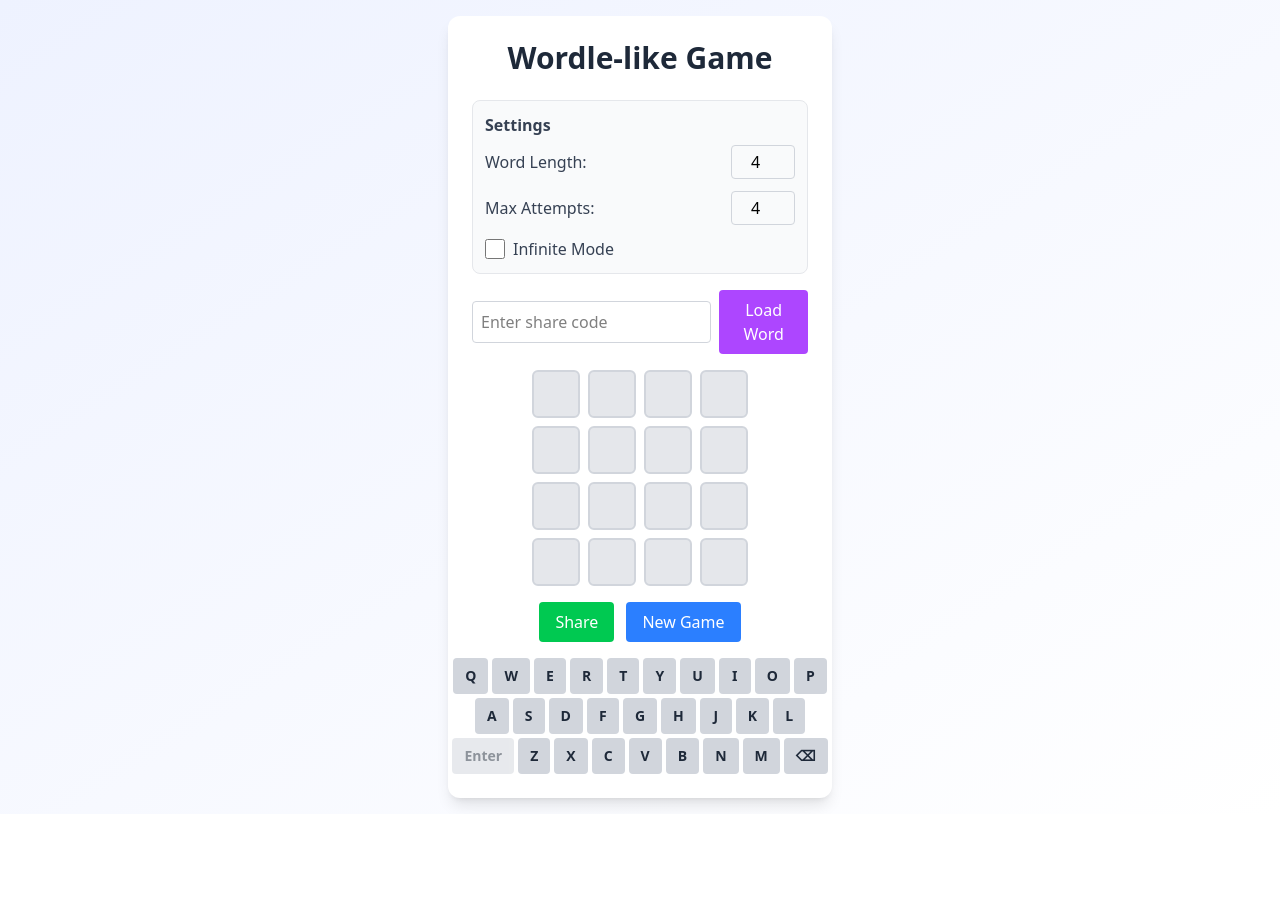
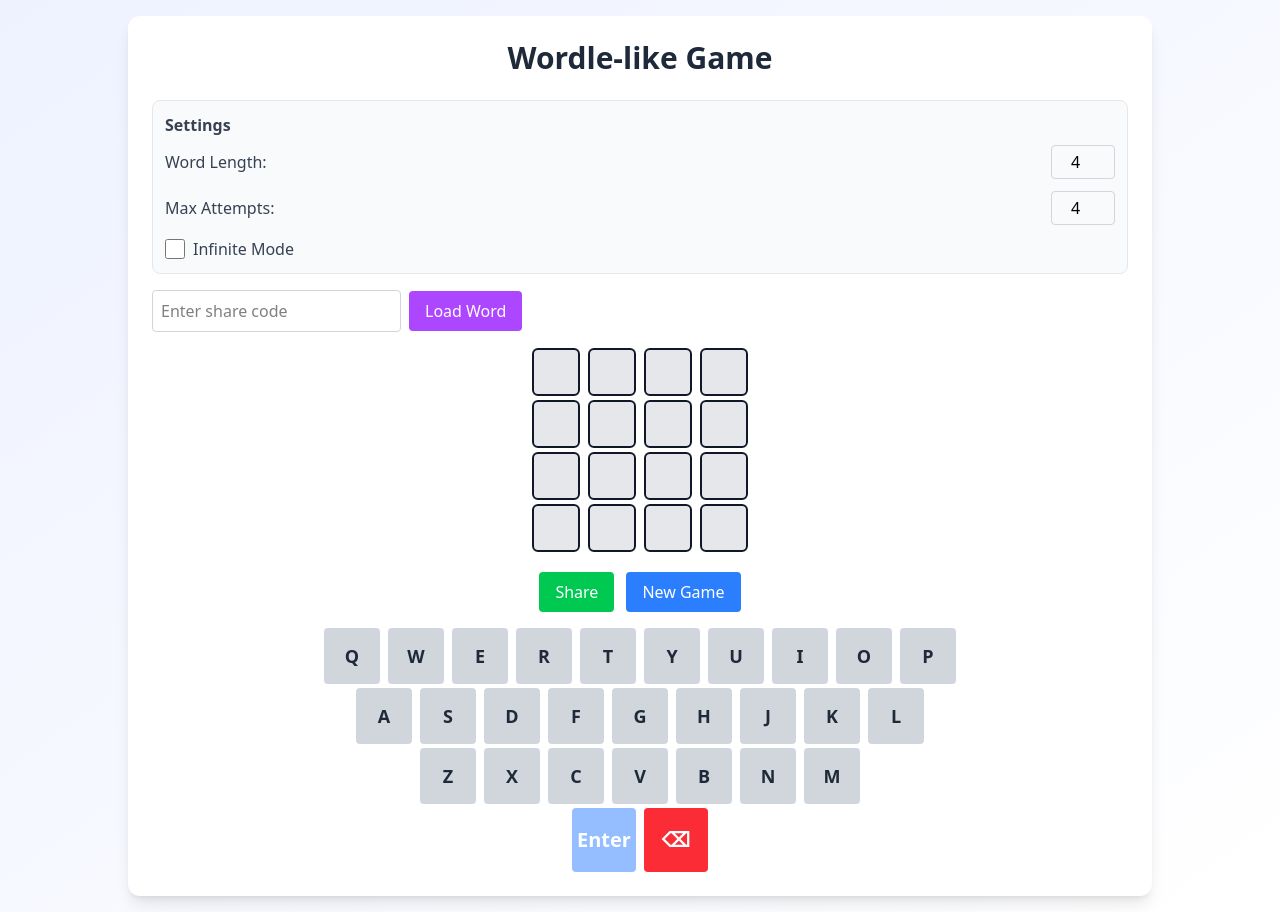
Before and after one commit to Priyansh-14/wordle_clone, a React (Vite) app: page / in a window 1280 px wide. Before the commit the page ends 814 px from the top, so only its background shows below. Built offline with nearby package versions, Linux system fonts and the light colour scheme; no server answers.

Commit message:
Building the Whole Project

```diff
--- a/src/App.jsx
+++ b/src/App.jsx
@@ -4,8 +4,10 @@ import "./index.css";
 
 function App() {
   return (
-    <div className="min-h-screen flex items-center justify-center bg-gradient-to-br from-indigo-50 to-white p-4">
-      <Game />
+    <div className="min-h-screen w-full bg-gradient-to-br from-indigo-50 to-white p-4">
+      <div className="max-w-screen-lg mx-auto flex flex-col items-center">
+        <Game />
+      </div>
     </div>
   );
 }
--- a/src/components/Game.jsx
+++ b/src/components/Game.jsx
@@ -10,7 +10,6 @@ import {
   decodeWord,
 } from "../utils/wordUtils";
 
-// Main Game component manages the overall game state and logic
 const Game = () => {
   // Game settings state
   const [wordLength, setWordLength] = useState(4);
@@ -20,39 +19,36 @@ const Game = () => {
   // Game state variables
   const [wordList, setWordList] = useState({});
   const [targetWord, setTargetWord] = useState("");
-  const [guesses, setGuesses] = useState([]); // Each guess: { word, feedback }
+  const [guesses, setGuesses] = useState([]);
   const [currentGuess, setCurrentGuess] = useState("");
   const [error, setError] = useState("");
-  const [keyboardStatus, setKeyboardStatus] = useState({}); // Mapping letter -> status ('correct', 'present', 'absent')
+  const [keyboardStatus, setKeyboardStatus] = useState({});
   const [gameOver, setGameOver] = useState(false);
 
-  // New state for sharing features
+  // Sharing features
   const [shareCode, setShareCode] = useState("");
   const [isSharedGame, setIsSharedGame] = useState(false);
 
-  // Load words from the local words.json file on component mount
+  // Load words from local words.json on mount
   useEffect(() => {
     fetch(`${import.meta.env.BASE_URL}words.json`)
       .then((res) => res.json())
       .then((data) => {
         setWordList(data);
-        // Start a new game once the word list is loaded
         startNewGame(data, wordLength);
       })
       .catch((err) => console.error("Error loading words:", err));
     // eslint-disable-next-line react-hooks/exhaustive-deps
   }, []);
 
-  // Wrap startNewGame with useCallback so it is stable between renders
+  // Start or restart the game
   const startNewGame = useCallback(
     (words, length) => {
-      // Only start a random game if not in shared game mode.
       if (!isSharedGame) {
-        // Filter valid words by the selected length
+        // Filter valid words by selected length
         const validWords = Object.keys(words).filter(
-          (word) => word.length === length
+          (w) => w.length === length
         );
-        // Randomly select a target word from the valid words
         const newTarget = getRandomWord(validWords);
         setTargetWord(newTarget);
       }
@@ -65,7 +61,7 @@ const Game = () => {
     [isSharedGame]
   );
 
-  // Reset the game when settings change (but only if not in shared mode)
+  // Reset the game if settings change (unless we are in a shared game)
   useEffect(() => {
     if (Object.keys(wordList).length > 0 && !isSharedGame) {
       startNewGame(wordList, wordLength);
@@ -79,10 +75,11 @@ const Game = () => {
     isSharedGame,
   ]);
 
-  // Function to handle key presses from the on-screen keyboard
+  // Handle on-screen keyboard input
   const handleKeyPress = (key) => {
     if (gameOver) return;
     setError("");
+
     if (key === "Enter") {
       if (currentGuess.length === wordLength) {
         submitGuess();
@@ -90,14 +87,13 @@ const Game = () => {
     } else if (key === "Backspace") {
       setCurrentGuess((prev) => prev.slice(0, -1));
     } else {
-      // Append letter if current guess is not full
       if (currentGuess.length < wordLength) {
         setCurrentGuess((prev) => prev + key.toLowerCase());
       }
     }
   };
 
-  // Function to submit the current guess (called on Enter key press)
+  // Submit the current guess
   const submitGuess = () => {
     if (currentGuess.length !== wordLength) {
       setError(`Guess must be ${wordLength} letters long.`);
@@ -107,17 +103,16 @@ const Game = () => {
       setError("Not a valid word.");
       return;
     }
-    // Get feedback for the guess (correct, present, absent)
+
     const feedback = getFeedback(currentGuess, targetWord);
-    // Update the on‑screen keyboard based on feedback
     updateKeyboardStatus(currentGuess, feedback);
-    // Add the new guess to the guesses array
+
     const newGuess = { word: currentGuess, feedback };
     const newGuesses = [...guesses, newGuess];
     setGuesses(newGuesses);
     setCurrentGuess("");
 
-    // Check if the guess matches the target word or if the max attempts are reached
+    // Check if correct or out of attempts
     if (currentGuess === targetWord) {
       setGameOver(true);
     } else if (!infiniteMode && newGuesses.length >= maxAttempts) {
@@ -125,13 +120,13 @@ const Game = () => {
     }
   };
 
-  // Update the keyboard status mapping based on the feedback of the current guess
+  // Update keyboard letters based on feedback
   const updateKeyboardStatus = (guess, feedback) => {
     const newStatus = { ...keyboardStatus };
     for (let i = 0; i < guess.length; i++) {
       const letter = guess[i].toUpperCase();
       const status = feedback[i];
-      // Priority: 'correct' > 'present' > 'absent'
+      // Priority: correct > present > absent
       if (newStatus[letter] === "correct") continue;
       if (newStatus[letter] === "present" && status === "absent") continue;
       newStatus[letter] = status;
@@ -139,17 +134,16 @@ const Game = () => {
     setKeyboardStatus(newStatus);
   };
 
-  // Generate and display a shareable code for the target word (encoded with Base64)
+  // Generate a share code
   const handleShare = () => {
     const encoded = encodeWord(targetWord);
     alert(`Share this code with your friends: ${encoded}`);
   };
 
-  // Handle loading a shared word from the provided share code
+  // Load a shared word from a code
   const handleLoadShare = () => {
     const decoded = decodeWord(shareCode);
     if (decoded) {
-      // Optionally update the word length to match the shared word
       setWordLength(decoded.length);
       setTargetWord(decoded);
       setGuesses([]);
@@ -164,18 +158,19 @@ const Game = () => {
     setShareCode("");
   };
 
-  // Function to start a new game that cancels shared mode
+  // Cancel shared mode and start fresh
   const handleNewGame = () => {
     setIsSharedGame(false);
     startNewGame(wordList, wordLength);
   };
 
   return (
-    <div className="max-w-sm w-full bg-white rounded-xl shadow-lg p-6">
+    <div className="w-full bg-white rounded-xl shadow-lg p-4 sm:p-6">
       <h1 className="text-3xl font-extrabold text-center mb-6 text-gray-800">
         Wordle-like Game
       </h1>
 
+      {/* Settings */}
       <Settings
         wordLength={wordLength}
         setWordLength={setWordLength}
@@ -185,12 +180,13 @@ const Game = () => {
         setInfiniteMode={setInfiniteMode}
       />
 
-      <div className="flex items-center gap-2 mb-4">
+      {/* Share code input */}
+      <div className="flex flex-col sm:flex-row items-center gap-2 mb-4">
         <input
           type="text"
           value={shareCode}
           onChange={(e) => setShareCode(e.target.value)}
-          className="border border-gray-300 p-2 rounded w-full focus:outline-none focus:ring-2 focus:ring-purple-400"
+          className="border border-gray-300 p-2 rounded w-full sm:w-auto focus:outline-none focus:ring-2 focus:ring-purple-400"
           placeholder="Enter share code"
         />
         <button
@@ -201,6 +197,7 @@ const Game = () => {
         </button>
       </div>
 
+      {/* Game Grid */}
       <Grid
         guesses={guesses}
         wordLength={wordLength}
@@ -209,10 +206,12 @@ const Game = () => {
         gameOver={gameOver}
       />
 
+      {/* Error Message */}
       {error && (
         <p className="text-red-500 text-center mb-2 font-medium">{error}</p>
       )}
 
+      {/* Win / Loss Message */}
       {gameOver && (
         <div className="text-center my-4">
           {guesses[guesses.length - 1]?.word === targetWord ? (
@@ -227,6 +226,7 @@ const Game = () => {
         </div>
       )}
 
+      {/* Share & New Game Buttons */}
       <div className="flex justify-center gap-3 mb-4">
         <button
           onClick={handleShare}
@@ -242,6 +242,7 @@ const Game = () => {
         </button>
       </div>
 
+      {/* On-screen keyboard */}
       <Keyboard
         keyboardStatus={keyboardStatus}
         onKeyPress={handleKeyPress}
--- a/src/components/Grid.jsx
+++ b/src/components/Grid.jsx
@@ -4,11 +4,14 @@ const Grid = ({ guesses, wordLength, maxAttempts, currentGuess, gameOver }) => {
   const rows = [];
   for (let i = 0; i < maxAttempts; i++) {
     if (i < guesses.length) {
+      // Past guesses
       rows.push(guesses[i]);
     } else if (i === guesses.length && !gameOver) {
+      // Current guess row
       const rowWord = currentGuess.padEnd(wordLength, "");
       rows.push({ word: rowWord, feedback: Array(wordLength).fill("") });
     } else {
+      // Empty rows
       rows.push({ word: "", feedback: Array(wordLength).fill("") });
     }
   }
@@ -27,20 +30,36 @@ const Grid = ({ guesses, wordLength, maxAttempts, currentGuess, gameOver }) => {
   };
 
   return (
-    <div className="grid gap-2 mb-4">
+    // overflow-x-auto: allows horizontal scrolling if needed
+    <div className="overflow-x-auto w-full mb-4">
+      {/*
+        A flex container that stacks rows.
+        We add px-2 for some horizontal padding on smaller screens.
+      */}
+      <div className="px-2 sm:px-0 flex flex-col items-center">
         {rows.map((row, rowIndex) => (
-        <div key={rowIndex} className="flex justify-center gap-2">
+          <div
+            key={rowIndex}
+            className="flex justify-center gap-1 sm:gap-2 mb-1"
+          >
             {Array.from({ length: wordLength }).map((_, colIndex) => {
               const letter = row.word[colIndex]
                 ? row.word[colIndex].toUpperCase()
                 : "";
               const status = row.feedback[colIndex] || "";
+
               return (
                 <div
                   key={colIndex}
-                className={`w-12 h-12 border-2 border-gray-300 flex items-center justify-center text-2xl font-bold rounded-md ${getBgColor(
-                  status
-                )}`}
+                  className={`
+                    flex items-center justify-center border-2 rounded-md font-bold
+                    ${getBgColor(status)}
+                    // Responsive square sizes
+                    w-6 h-6 text-xs
+                    sm:w-8 sm:h-8 sm:text-sm
+                    md:w-10 md:h-10 md:text-base
+                    lg:w-12 lg:h-12 lg:text-lg
+                  `}
                 >
                   {letter}
                 </div>
@@ -49,6 +68,7 @@ const Grid = ({ guesses, wordLength, maxAttempts, currentGuess, gameOver }) => {
           </div>
         ))}
       </div>
+    </div>
   );
 };
 
--- a/src/components/Keyboard.jsx
+++ b/src/components/Keyboard.jsx
@@ -3,9 +3,17 @@ import React from "react";
 const Keyboard = ({ keyboardStatus, onKeyPress, isEnterEnabled }) => {
   const row1 = "QWERTYUIOP".split("");
   const row2 = "ASDFGHJKL".split("");
-  const row3 = ["Enter", ..."ZXCVBNM".split(""), "Backspace"];
+  const row3 = "ZXCVBNM".split("");
+  const row4 = ["Enter", "Backspace"];
 
-  const getBgColor = (status) => {
+  // For special keys, use custom colors; otherwise use the default status-based colors
+  const getBgColor = (key, status) => {
+    if (key === "Enter") {
+      return "bg-blue-500 text-white";
+    }
+    if (key === "Backspace") {
+      return "bg-red-500 text-white";
+    }
     switch (status) {
       case "correct":
         return "bg-green-500 text-white";
@@ -19,18 +27,23 @@ const Keyboard = ({ keyboardStatus, onKeyPress, isEnterEnabled }) => {
   };
 
   const renderKey = (key) => {
-    let extraClasses = "cursor-pointer hover:opacity-90 transition-opacity";
-    if (key === "Enter") {
-      extraClasses += isEnterEnabled ? "" : " opacity-50 cursor-not-allowed";
-    }
+    const disabled = key === "Enter" && !isEnterEnabled;
+    const isSpecial = key === "Enter" || key === "Backspace";
     return (
       <button
         key={key}
         onClick={() => onKeyPress(key)}
-        disabled={key === "Enter" && !isEnterEnabled}
-        className={`px-3 py-2 rounded text-sm font-bold min-w-[2rem] ${getBgColor(
-          keyboardStatus[key] || ""
-        )} ${extraClasses}`}
+        disabled={disabled}
+        className={`
+          flex items-center justify-center rounded font-bold transition-opacity
+          ${getBgColor(key, keyboardStatus[key] || "")}
+          ${disabled ? "opacity-50 cursor-not-allowed" : "hover:opacity-90"}
+          ${
+            isSpecial
+              ? "w-12 h-12 text-base sm:w-14 sm:h-14 sm:text-lg md:w-16 md:h-16 md:text-xl"
+              : "w-8 h-8 text-xs sm:w-10 sm:h-10 sm:text-sm md:w-12 md:h-12 md:text-base lg:w-14 lg:h-14 lg:text-lg"
+          }
+        `}
       >
         {key === "Backspace" ? "⌫" : key}
       </button>
@@ -38,10 +51,21 @@ const Keyboard = ({ keyboardStatus, onKeyPress, isEnterEnabled }) => {
   };
 
   return (
-    <div className="mt-4 flex flex-col items-center gap-1">
-      <div className="flex justify-center gap-1">{row1.map(renderKey)}</div>
-      <div className="flex justify-center gap-1">{row2.map(renderKey)}</div>
-      <div className="flex justify-center gap-1">{row3.map(renderKey)}</div>
+    <div className="mt-4 w-full overflow-x-auto">
+      <div className="flex flex-col items-center space-y-1">
+        <div className="flex justify-center gap-1 sm:gap-2">
+          {row1.map(renderKey)}
+        </div>
+        <div className="flex justify-center gap-1 sm:gap-2">
+          {row2.map(renderKey)}
+        </div>
+        <div className="flex justify-center gap-1 sm:gap-2">
+          {row3.map(renderKey)}
+        </div>
+        <div className="flex justify-center gap-1 sm:gap-2">
+          {row4.map(renderKey)}
+        </div>
+      </div>
     </div>
   );
 };
```
Also changed, not shown: src/components/Settings.jsx (+9 -23 lines). Lines whose indentation alone changed are shown as unchanged.
